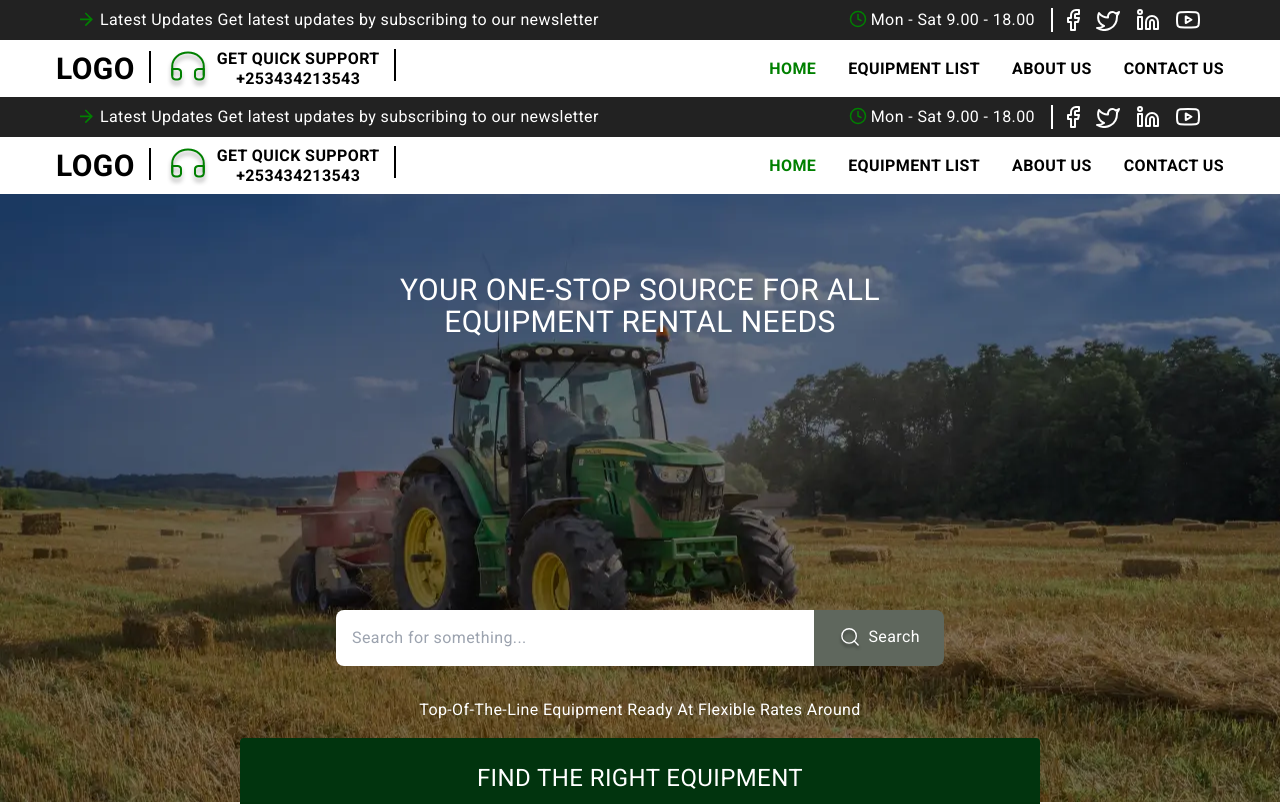
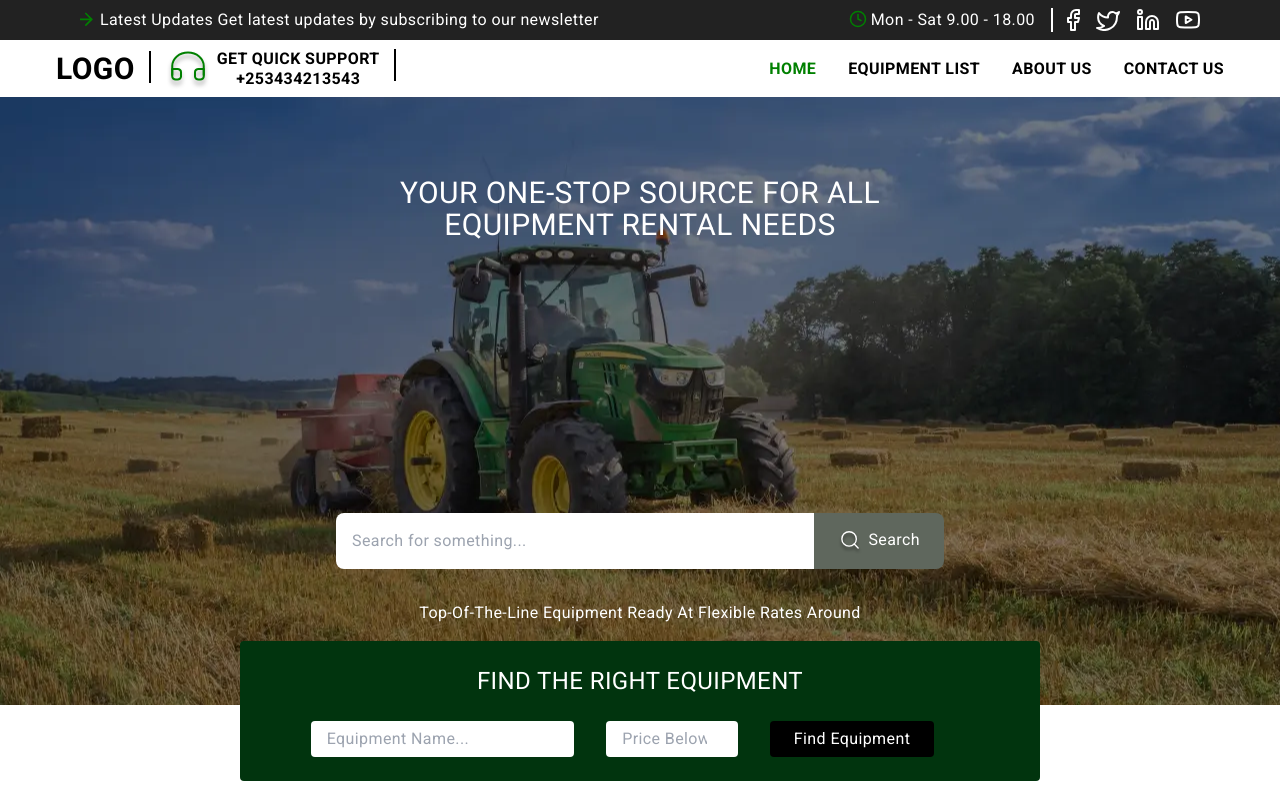
Before and after one commit to WebDevMirza/farming-solution, a React (Vite) app: page / in a window 1280 px wide. Shown: the top 804 px of the page. Built offline with nearby package versions, Linux system fonts and the light colour scheme.

Commit message:
refactor: change page layout to only main section

```diff
--- a/src/pages/Home.tsx
+++ b/src/pages/Home.tsx
@@ -1,7 +1,5 @@
-import Header from "../components/Header";
 import Hero from "../components/Hero";
 import Machine from "../components/Machine";
-import Timing from "../components/Timing";
 import Excavators from "../assets/machines/EXCAVATORS.png";
 import ScissorLift from "../assets/machines/SCISSOR LIFT.png";
 import BoomLift from "../assets/machines/BOOMLIFT.png";
@@ -10,17 +8,12 @@ import Compaction from "../assets/machines/COMPACTION.png";
 import Roller from "../assets/machines/ROLLER.png";
 import LearnCard from "../components/LearnCard";
 import CTA from "../components/CTA";
-import Footer from "../components/Footer";
 import FindEquipment from "../components/FindEquipment";
 import Engineering from "../components/Engineering";
 
 const Home = () => {
   return (
     <>
-      <Timing />
-      <header className="lg:sticky lg:top-0 lg:bg-white lg:z-10">
-        <Header />
-      </header>
       <main>
         <Hero />
         <div className="bg-benzene relative">
@@ -45,9 +38,6 @@ const Home = () => {
         <LearnCard />
         <CTA />
       </main>
-      <footer>
-        <Footer />
-      </footer>
     </>
   );
 };
```
